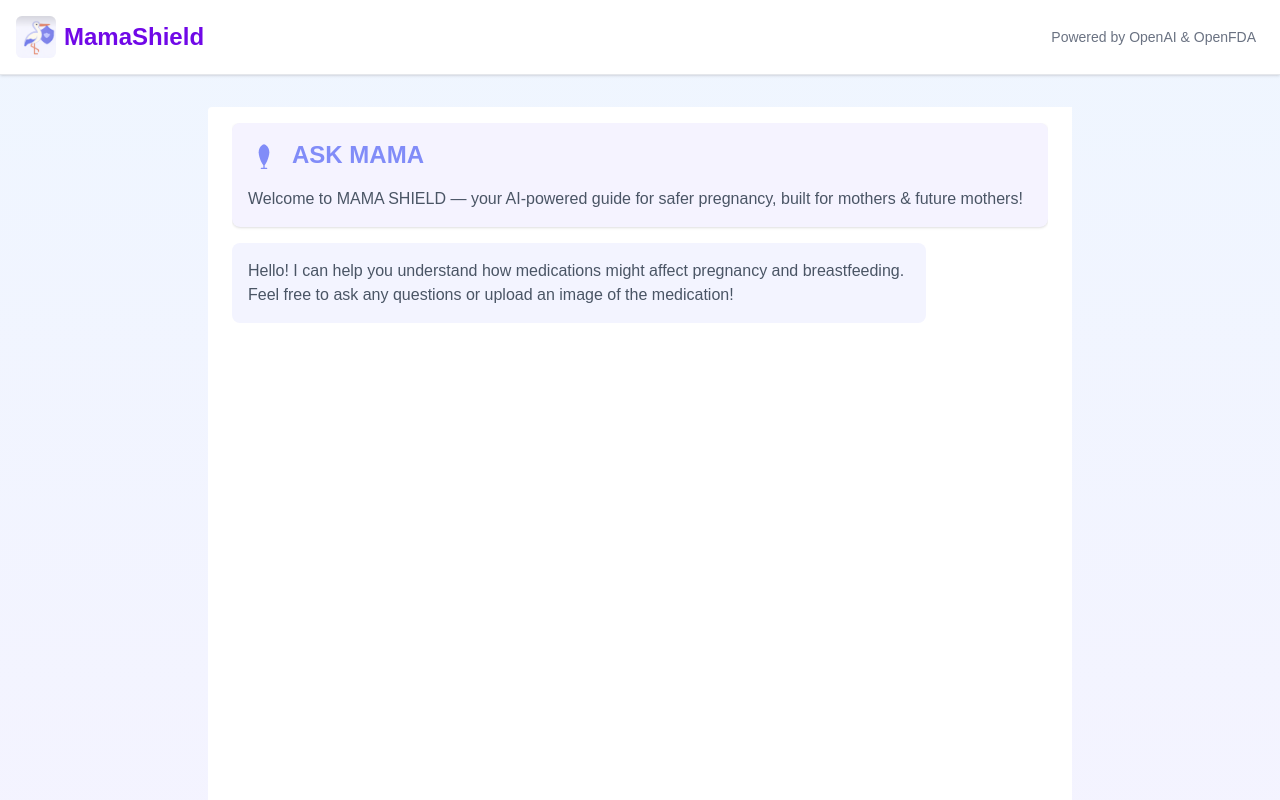
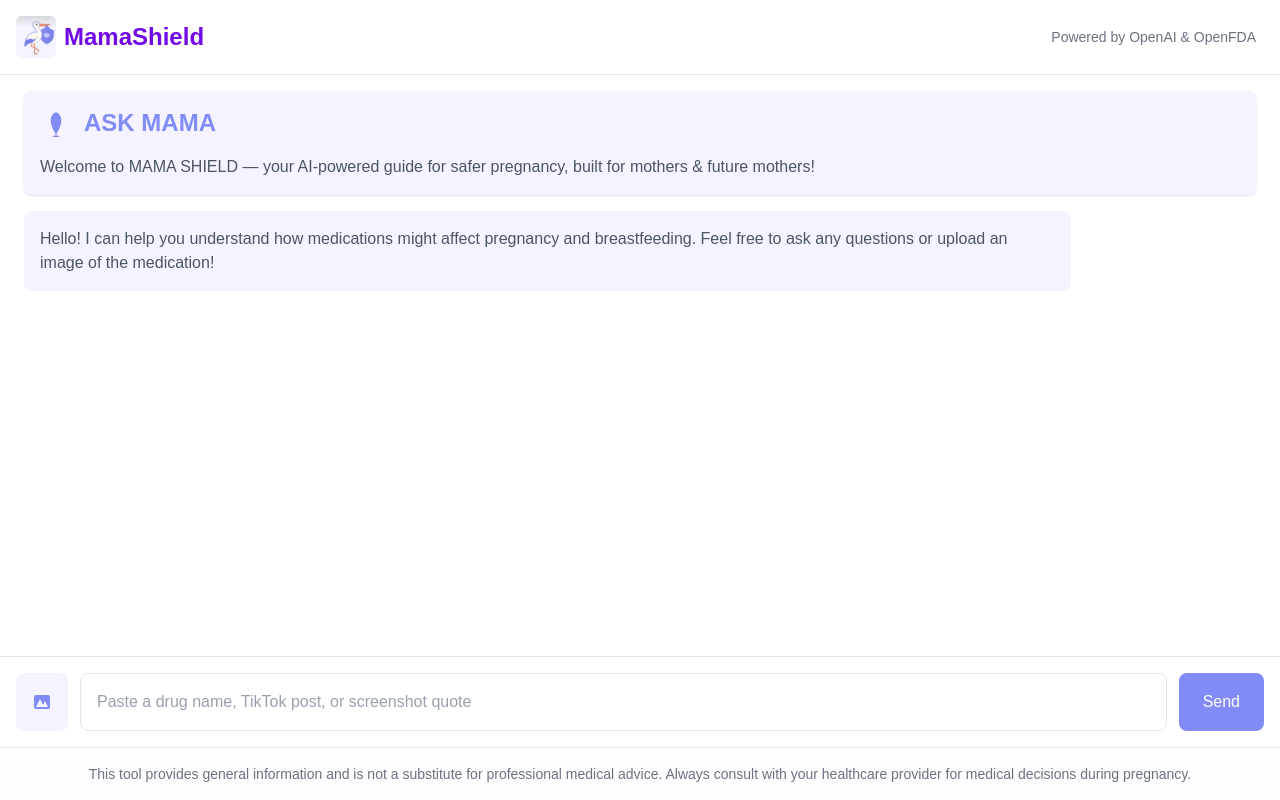
Before and after one commit to dgzct11/vandy-unhackathon-2025, a Next.js app in the folder pregnancy-guide/: page / in a window 1280 px wide. Shown: the top 800 px of the page. Built offline with nearby package versions, Linux system fonts and the light colour scheme.

Commit message:
fixed spacing

```diff
--- a/pregnancy-guide/src/app/page.tsx
+++ b/pregnancy-guide/src/app/page.tsx
@@ -57,8 +57,8 @@ export default function Home() {
   };
 
   return (
-    <div className="flex flex-col min-h-screen bg-gradient-to-b from-blue-50 to-violet-50 dark:from-gray-900 dark:to-gray-800">
-      <header className="border-b border-gray-200 dark:border-gray-700 bg-white dark:bg-gray-800 p-4 shadow-sm">
+    <div className="flex flex-col h-screen overflow-hidden bg-gradient-to-b from-blue-50 to-violet-50 dark:from-gray-900 dark:to-gray-800">
+      <header className="border-b border-gray-200 dark:border-gray-700 bg-white dark:bg-gray-800 p-4 shadow-sm shrink-0">
         <div className="container mx-auto flex justify-between items-center">
           <div className="flex items-center gap-2">
             <Image
@@ -78,14 +78,13 @@ export default function Home() {
         </div>
       </header>
 
-      <main className="flex-grow container mx-auto p-0 sm:p-4 max-w-full sm:max-w-4xl flex items-center justify-center py-0 sm:py-8">
+      <main className="flex-1 overflow-hidden">
         <ChatInterface
           chatHelpers={chatHelpers}
-
         />
       </main>
 
-      <footer className="mt-auto border-t border-gray-200 dark:border-gray-700 py-3 sm:py-6 text-center text-sm text-gray-500 dark:text-gray-400 bg-white/80 dark:bg-gray-800/80 backdrop-blur-sm">
+      <footer className="border-t border-gray-200 dark:border-gray-700 py-3 sm:py-4 text-center text-xs sm:text-sm text-gray-500 dark:text-gray-400 bg-white/80 dark:bg-gray-800/80 backdrop-blur-sm shrink-0">
         <div className="container mx-auto px-2 sm:px-4">
           <p>
             This tool provides general information and is not a substitute for
--- a/pregnancy-guide/src/components/ChatInterface.tsx
+++ b/pregnancy-guide/src/components/ChatInterface.tsx
@@ -171,11 +171,11 @@ export default function ChatInterface({
     (messages[messages.length - 1].role === "user" || messages[messages.length - 1].content === "");
 
   return (
-    <div className="bg-white h-screen w-full flex flex-col overflow-hidden rounded-l">
+    <div className="bg-white h-full w-full flex flex-col overflow-hidden">
 
-      <main className="flex-1 w-full max-w-6xl mx-auto px-2 sm:px-6 py-4 flex flex-col overflow-hidden ">
+      <main className="flex-1 w-full flex flex-col overflow-hidden">
 
-        <div className="flex-1 overflow-y-auto min-h-0 mb-4 space-y-4 flex flex-col">
+        <div className="flex-1 overflow-y-auto min-h-0 px-2 sm:px-6 py-2 sm:py-4 space-y-4 flex flex-col">
           <div className="bg-violet-50 p-4 rounded-lg mb-4 shadow-sm shrink-0">
             <div className="flex items-center gap-3 mb-4">
               <svg width="32" height="32" viewBox="0 0 48 48" fill="none" xmlns="http://www.w3.org/2000/svg">
@@ -244,7 +244,7 @@ export default function ChatInterface({
         </div>
 
         {files && files.length > 0 && (
-          <div className="mb-4 px-4 py-3 bg-[#F3F4FF] rounded-lg shrink-0">
+          <div className="px-4 py-3 bg-[#F3F4FF] border-t border-gray-100 shrink-0">
             <div className="text-sm mb-2 text-gray-600">
               {files.length} image{files.length > 1 ? 's' : ''} selected
             </div>
@@ -278,7 +278,7 @@ export default function ChatInterface({
           </div>
         )}
 
-        <form onSubmit={handleSubmit} className="flex gap-3 shrink-0">
+        <form onSubmit={handleSubmit} className="flex gap-3 p-2 sm:p-4 border-t border-gray-200 bg-white shrink-0">
           <input
             type="file"
             onChange={handleImageChange}
```
